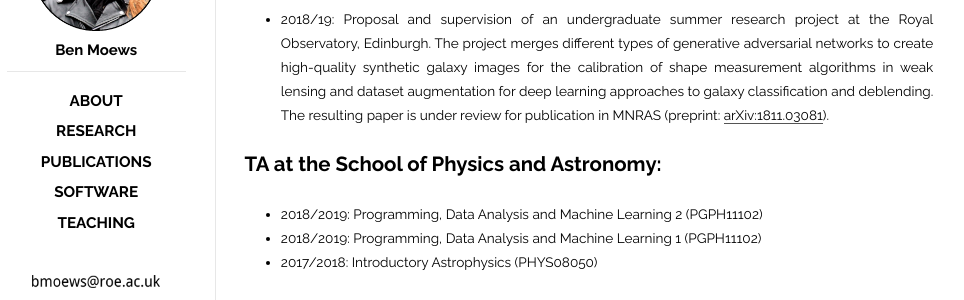
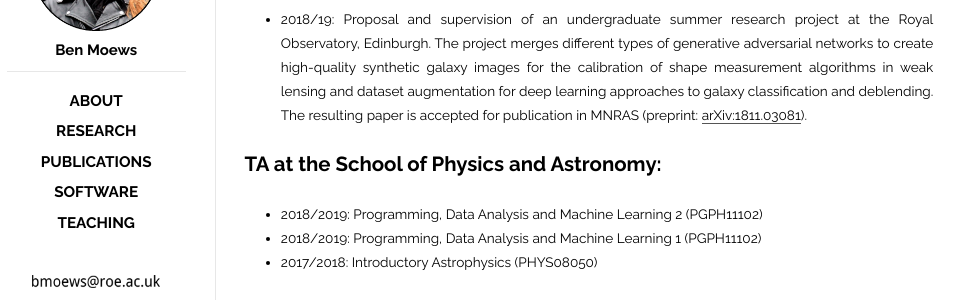
Before and after one commit to moews/moews.github.io, a Jekyll site: the page built from _posts/2017-03-23-teaching.md, in a window 1280 px wide. Shown: the part 149-449 px from the top of the page, without its empty margins (143-1107 px from the left). Built offline with Jekyll 4.4.1, drawn with Linux system fonts in a browser that asks for light colours.

Commit message:
Update 2017-03-23-teaching.md

```diff
--- a/_posts/2017-03-23-teaching.md
+++ b/_posts/2017-03-23-teaching.md
@@ -9,7 +9,7 @@
 
 ## Supervisor for student research projects:
 
-* 2018/19: Proposal and supervision of an undergraduate summer research project at the Royal Observatory, Edinburgh. The project merges different types of generative adversarial networks to create high-quality synthetic galaxy images for the calibration of shape measurement algorithms in weak lensing and dataset augmentation for deep learning approaches to galaxy classification and deblending. The resulting paper is under review for publication in MNRAS (preprint: [arXiv:1811.03081](https://arxiv.org/abs/1811.03081)).
+* 2018/19: Proposal and supervision of an undergraduate summer research project at the Royal Observatory, Edinburgh. The project merges different types of generative adversarial networks to create high-quality synthetic galaxy images for the calibration of shape measurement algorithms in weak lensing and dataset augmentation for deep learning approaches to galaxy classification and deblending. The resulting paper is accepted for publication in MNRAS (preprint: [arXiv:1811.03081](https://arxiv.org/abs/1811.03081)).
 
 ## TA at the School of Physics and Astronomy:
 
```
